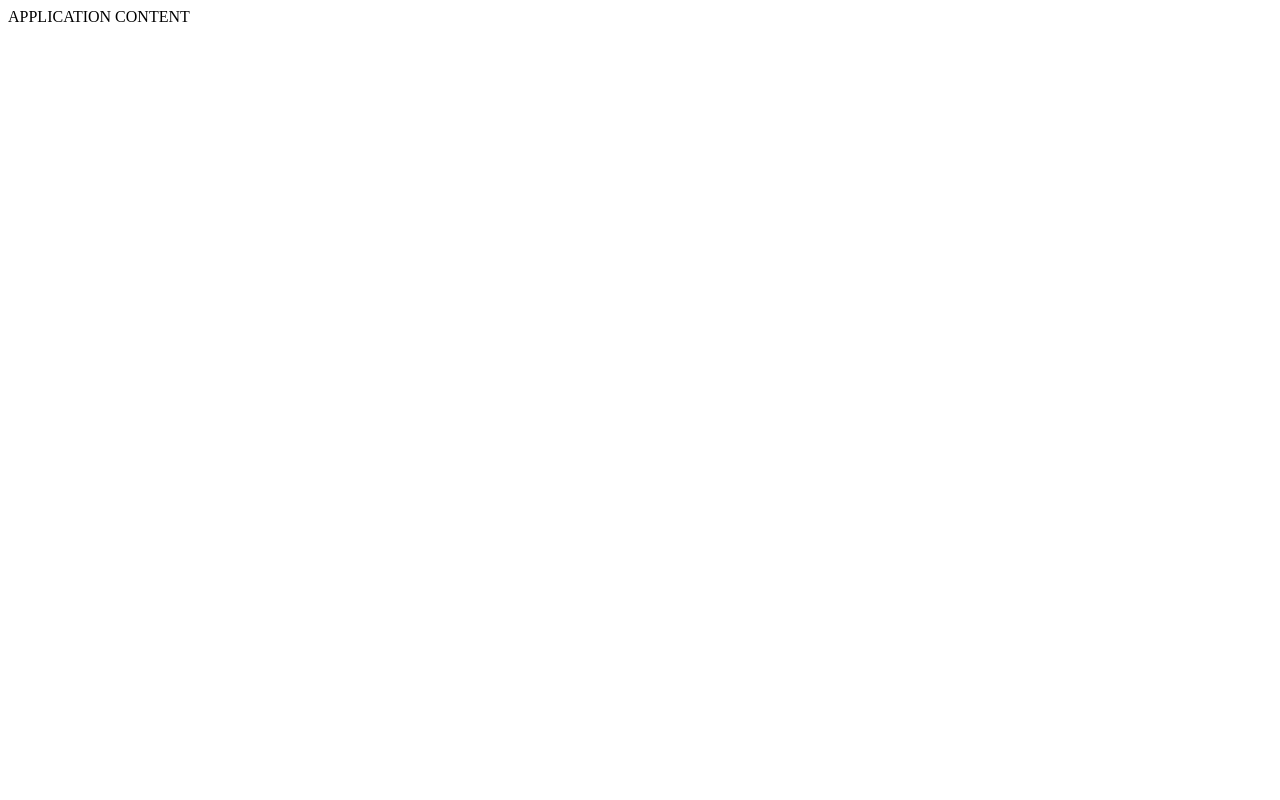
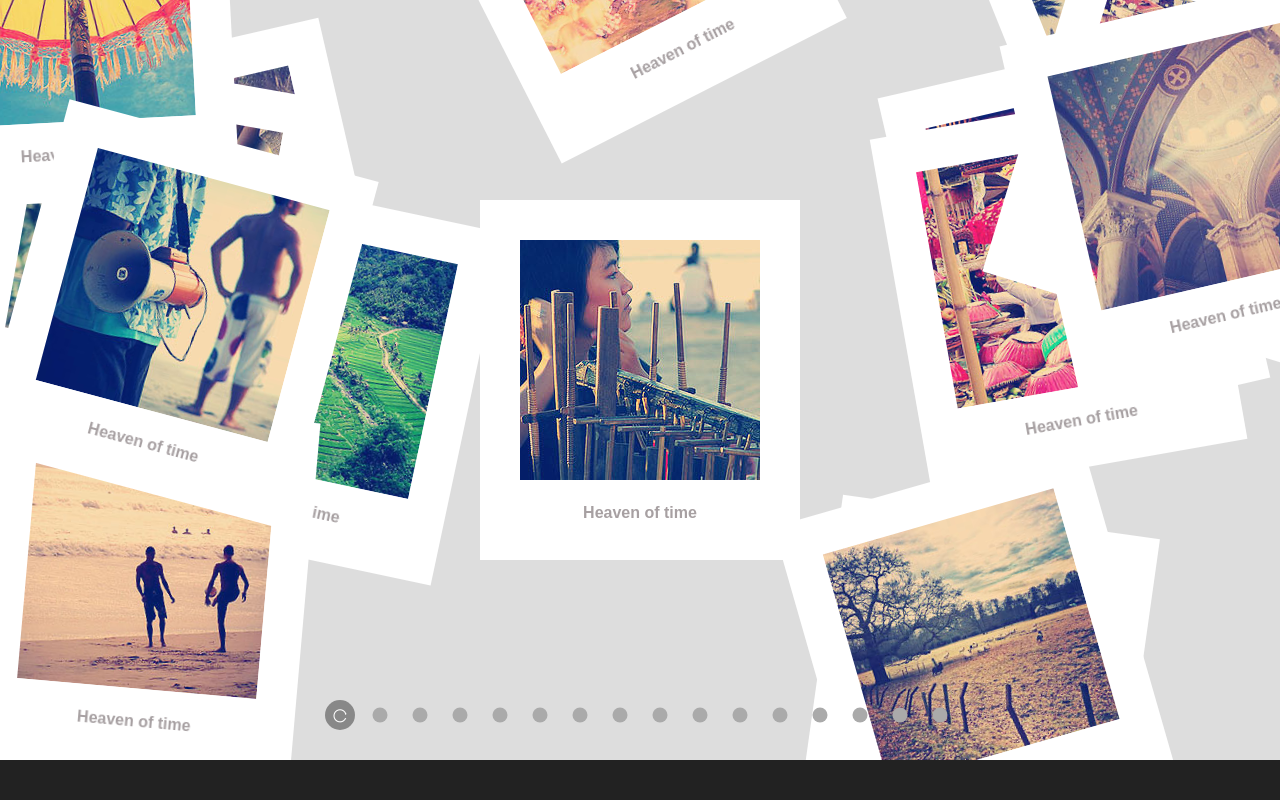
Before and after one commit to jiabb/gallery-by-react, a plain HTML site: page index.html in a window 1280 px wide. Drawn offline with Linux system fonts and the light colour scheme; the site is published under a folder, as on GitHub Pages, so addresses that start at the root find nothing.

Commit message:
change imgpath

```diff
--- a/index.html
+++ b/index.html
@@ -12,6 +12,6 @@
 
   <script>__REACT_DEVTOOLS_GLOBAL_HOOK__ = parent.__REACT_DEVTOOLS_GLOBAL_HOOK__</script>
 
-  <script type="text/javascript" src="/assets/app.js"></script>
+  <script type="text/javascript" src="gallery-by-react/assets/app.js"></script>
 </body>
 </html>
```
